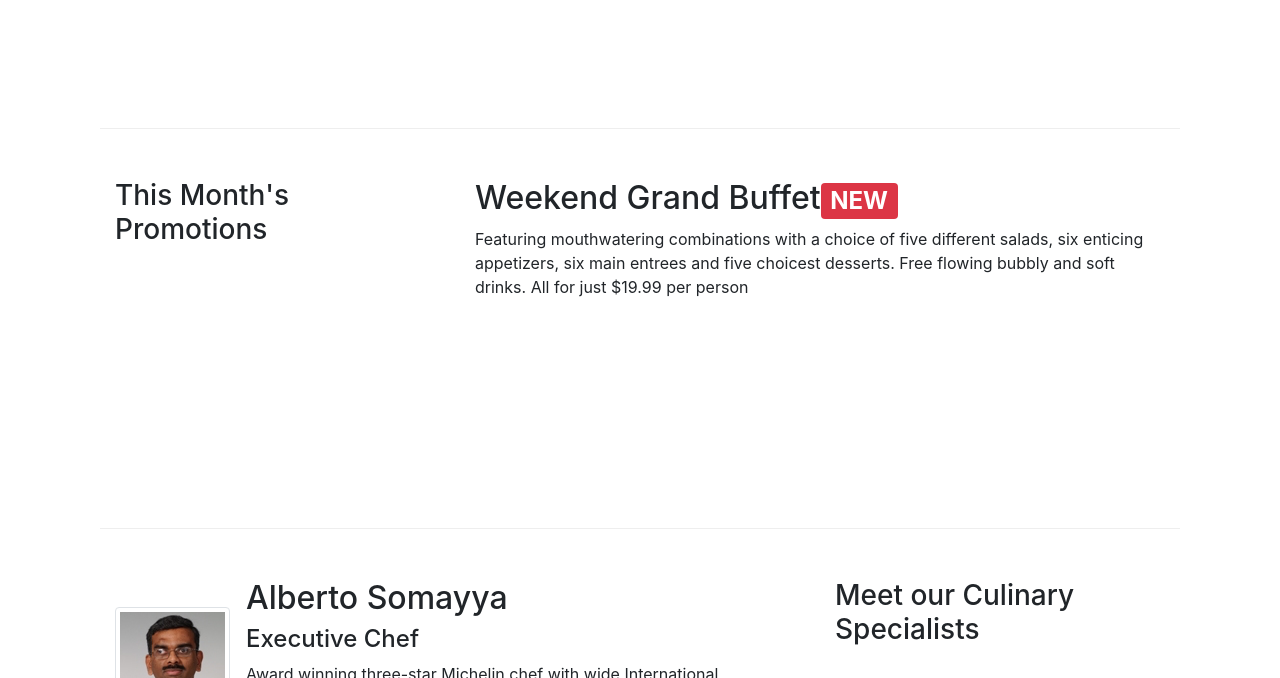
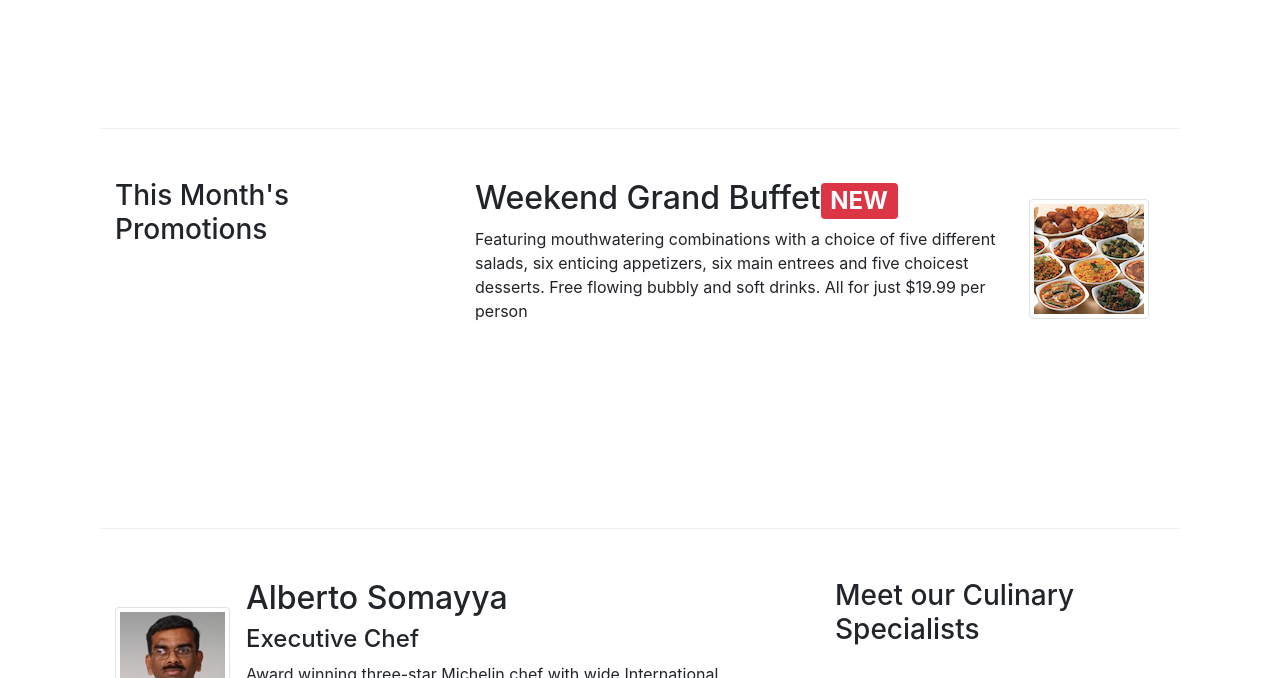
Before and after one commit to bharatpaliwal-169/assign-2-bharat.github.io, a website: page index.html in a window 1280 px wide. Shown: the part 619-1297 px from the top of the page. Drawn offline with nearby package versions, Linux system fonts and the light colour scheme.

Commit message:
Update index.html

```diff
--- a/index.html
+++ b/index.html
@@ -87,9 +87,15 @@
             <div class="col-sm-4 order-sm-first col-12">
                 <h3>This Month's Promotions</h3>
             </div>
-            <div class="col-sm-8 col-12">
-                <h2 class="mt-0">Weekend Grand Buffet<span class="badge badge-danger">NEW</span></h2>
-                <p class="d-none d-sm-block">Featuring mouthwatering combinations with a choice of five different salads, six enticing appetizers, six main entrees and five choicest desserts. Free flowing bubbly and soft drinks. All for just $19.99 per person </p>
+            <div class="col-sm-8 col-12 order-sm-last">
+              <div class="media">
+                <div class="media-body">
+                  <h2 class="mt-0">Weekend Grand Buffet<span class="badge badge-danger">NEW</span></h2>
+                  <p class="d-none d-sm-block">Featuring mouthwatering combinations with a choice of five different salads, six enticing appetizers, six main entrees and five choicest desserts. Free flowing bubbly and soft drinks. All for just $19.99 per person </p>
+                </div>
+                 <img class="d-flex mr-3 img-thumbnail align-self-center"
+                         src="img/buffet.png" alt="buffet">
+              </div>
             </div>
         </div>
 
```
